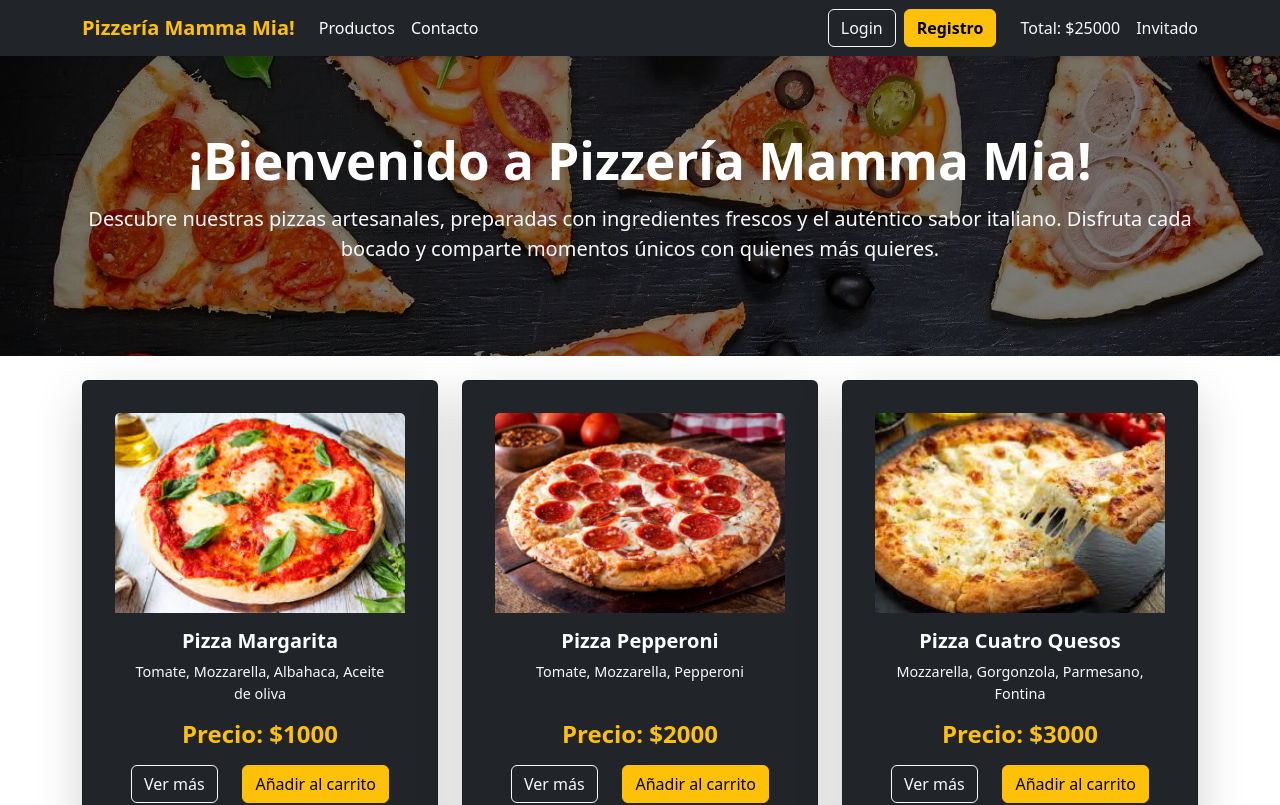
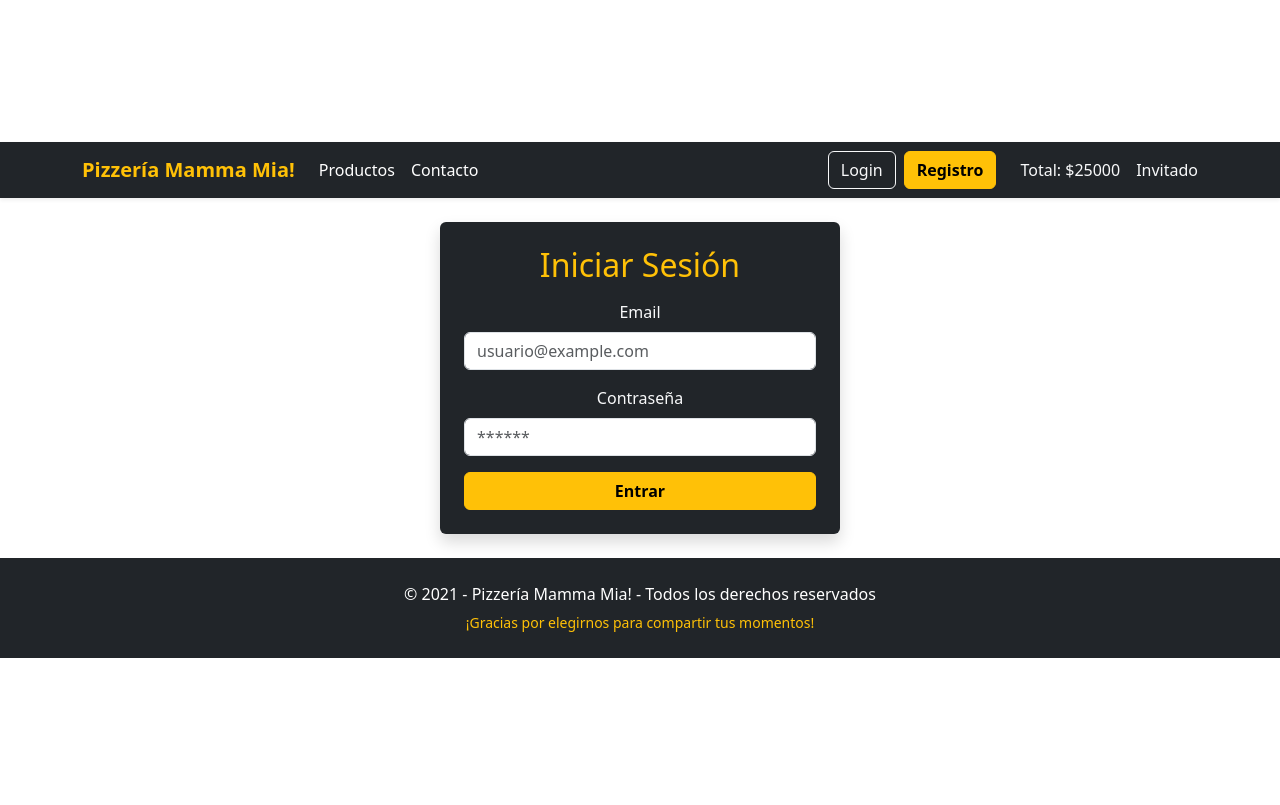
Before and after one commit to GonzaloV4s/proyecto-react-gv, a React (Vite) app: page / in a window 1280 px wide. Shown: the top 805 px of the page. Built offline with nearby package versions, Linux system fonts and the light colour scheme.

Commit message:
proyecto-test

```diff
--- a/src/App.jsx
+++ b/src/App.jsx
@@ -1,20 +1,22 @@
+import 'bootstrap/dist/css/bootstrap.min.css'; import './App.css';
 
-import 'bootstrap/dist/css/bootstrap.min.css';
-import './App.css';
-import Navbar from './components/Navbar';
+import NavBar from './components/NavBar';
 import Header from './components/Header';
 import Productos from './components/Productos';
 import Footer from './components/Footer';
+import RegisterPage from "./components/RegisterPage";
+import LoginPage from "./components/LoginPage";
 
 function App() {
   return (
-    <>
-      <Navbar />
-      <Header />
-      <Productos />
+  <>
+      <NavBar />
+      {/* <RegisterPage />*/}
+      <LoginPage />
+      {/* <Header />*/}
+      {/*<Productos />*/}
       <Footer />
-
-    </>
+  </>
   );
 }
 
--- /dev/null
+++ b/src/components/LoginPage.jsx
@@ -0,0 +1,66 @@
+import { useState } from "react";
+import { Form, Button, Alert } from "react-bootstrap";
+
+const LoginPage = () => {
+  const [email, setEmail] = useState("");
+  const [pass, setPass] = useState("");
+  const [msg, setMsg] = useState(null);
+  const [type, setType] = useState("success");
+
+  const handleSubmit = (e) => {
+    e.preventDefault();
+
+    if (!email || !pass) {
+      setMsg("Todos los campos son obligatorios.");
+      setType("danger");
+      return;
+    }
+
+    if (pass.length < 6) {
+      setMsg("La contraseña debe tener al menos 6 caracteres.");
+      setType("danger");
+      return;
+    }
+
+    setMsg("Login exitoso ✔");
+    setType("success");
+  };
+
+  return (
+    <div className="container mt-4">
+      <div className="bg-dark text-light p-4 rounded shadow" style={{ maxWidth: "400px", margin: "auto" }}>
+        <h2 className="text-warning mb-3">Iniciar Sesión</h2>
+
+        {msg && <Alert variant={type}>{msg}</Alert>}
+
+        <Form onSubmit={handleSubmit}>
+          <Form.Group className="mb-3">
+            <Form.Label>Email</Form.Label>
+            <Form.Control
+              type="email"
+              value={email}
+              onChange={(e) => setEmail(e.target.value)}
+              placeholder="usuario@example.com"
+            />
+          </Form.Group>
+
+          <Form.Group className="mb-3">
+            <Form.Label>Contraseña</Form.Label>
+            <Form.Control
+              type="password"
+              value={pass}
+              onChange={(e) => setPass(e.target.value)}
+              placeholder="******"
+            />
+          </Form.Group>
+
+          <Button type="submit" variant="warning" className="w-100 fw-bold">
+            Entrar
+          </Button>
+        </Form>
+      </div>
+    </div>
+  );
+};
+
+export default LoginPage;
--- a/src/components/NavBar.jsx
+++ b/src/components/NavBar.jsx
@@ -1,6 +1,6 @@
 import { Navbar as RBNavbar, Nav, Container, Button } from 'react-bootstrap';
 
-const Navbar = () => {
+const NavBar = () => {
   const total = 25000;
   const token = false;
 
@@ -16,16 +16,11 @@ const Navbar = () => {
             <Nav.Link href="#productos" className="text-white">Productos</Nav.Link>
             <Nav.Link href="#contacto" className="text-white">Contacto</Nav.Link>
           </Nav>
-
-
-          <div className="d-flex align-items-center">
-            {/* Sección 1 */}
+        <div className="d-flex align-items-center">
             <div className="d-flex align-items-center gap-2">
               <Button variant="outline-light">Login</Button>
               <Button variant="warning" className="fw-bold">Registro</Button>
-            </div>
-
-            {/* Sección 2 */}
+          </div>
             <div className="d-flex align-items-center ms-4">
               <span className="me-3 text-light">Total: ${total}</span>
               <span className="text-light">
@@ -39,4 +34,4 @@ const Navbar = () => {
   );
 };
 
-export default Navbar;
+export default NavBar;
--- /dev/null
+++ b/src/components/RegisterPage.jsx
@@ -0,0 +1,84 @@
+import { useState } from "react";
+import { Form, Button, Alert } from "react-bootstrap";
+
+const RegisterPage = () => {
+  const [email, setEmail] = useState("");
+  const [pass, setPass] = useState("");
+  const [confirm, setConfirm] = useState("");
+
+  const [msg, setMsg] = useState(null);
+  const [type, setType] = useState("success");
+
+  const handleSubmit = (e) => {
+    e.preventDefault();
+
+    // Validaciones
+    if (!email || !pass || !confirm) {
+      setMsg("Todos los campos son obligatorios.");
+      setType("danger");
+      return;
+    }
+
+    if (pass.length < 6) {
+      setMsg("El password debe tener al menos 6 caracteres.");
+      setType("danger");
+      return;
+    }
+
+    if (pass !== confirm) {
+      setMsg("Las contraseñas no coinciden.");
+      setType("danger");
+      return;
+    }
+
+    // Si todo está correcto
+    setMsg("Registro exitoso 🎉");
+    setType("success");
+  };
+
+  return (
+    <div className="container mt-4" style={{ maxWidth: "400px" }}>
+      <h2 className="mb-3">Registro</h2>
+
+      {msg && <Alert variant={type}>{msg}</Alert>}
+
+      <Form onSubmit={handleSubmit}>
+        <Form.Group className="mb-3">
+          <Form.Label>Email</Form.Label>
+          <Form.Control
+            type="email"
+            value={email}
+            onChange={(e) => setEmail(e.target.value)}
+            placeholder="usuario@example.com"
+          />
+        </Form.Group>
+
+        <Form.Group className="mb-3">
+          <Form.Label>Password</Form.Label>
+          <Form.Control
+            type="password"
+            value={pass}
+            onChange={(e) => setPass(e.target.value)}
+            placeholder="******"
+          />
+        </Form.Group>
+
+        <Form.Group className="mb-3">
+          <Form.Label>Confirmar Password</Form.Label>
+          <Form.Control
+            type="password"
+            value={confirm}
+            onChange={(e) => setConfirm(e.target.value)}
+            placeholder="******"
+          />
+        </Form.Group>
+
+        <Button type="submit" variant="warning" className="w-100 fw-bold">
+          Registrarse
+        </Button>
+      </Form>
+    </div>
+  );
+};
+
+export default RegisterPage;
```
